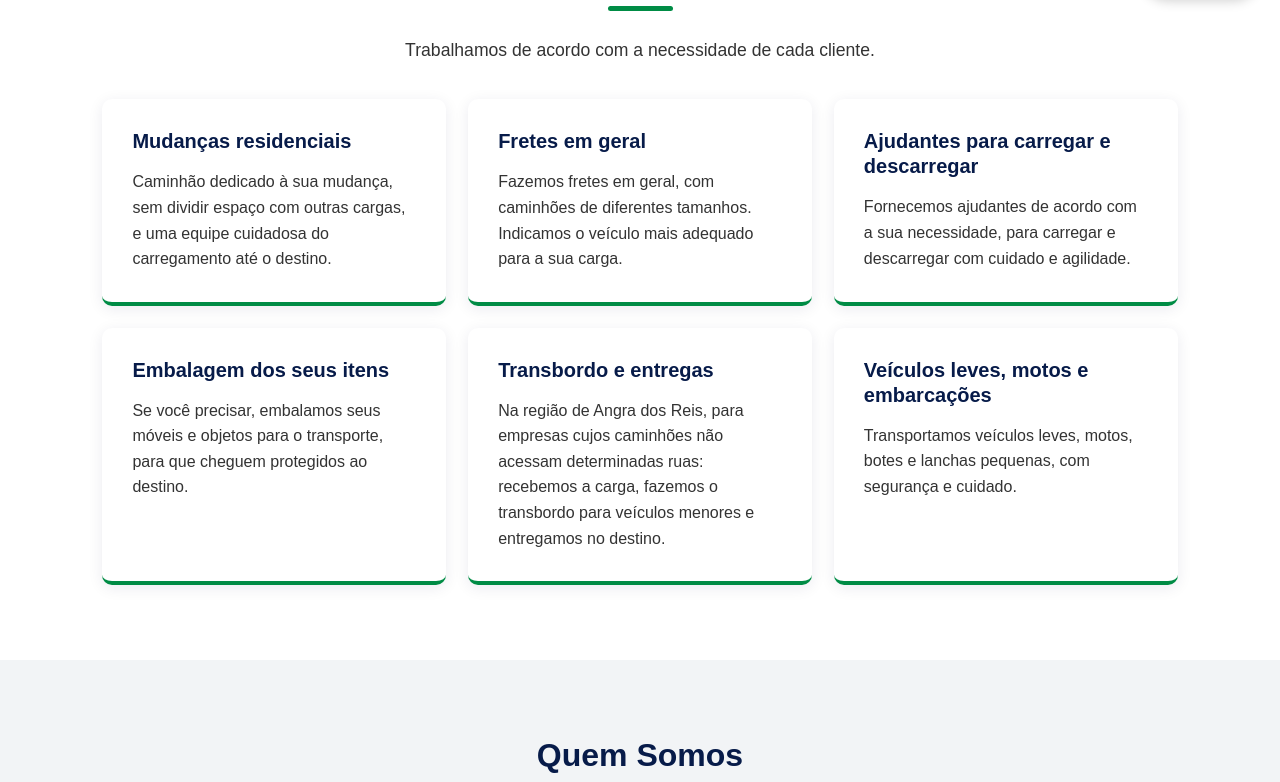
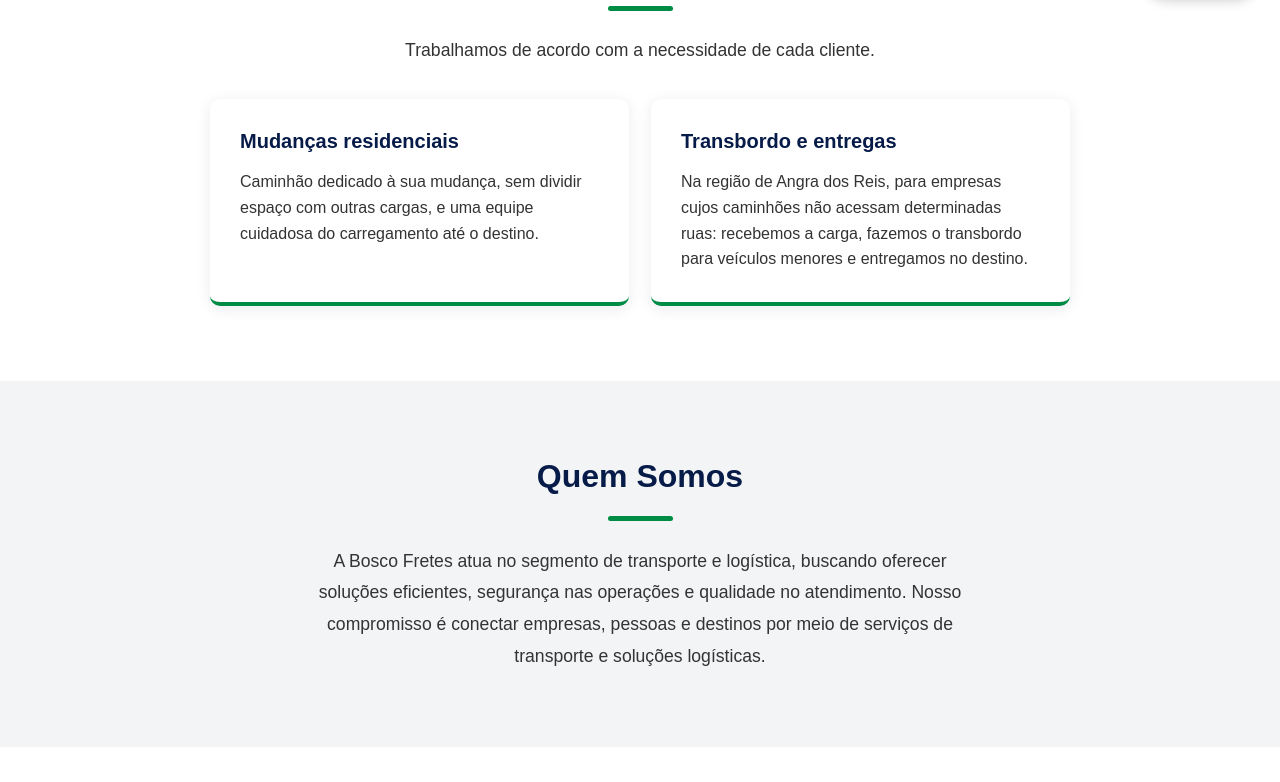
Before and after one commit to ReynaldSteffane/Site-Bosco-Fretes, a plain HTML site: page index.html in a window 1280 px wide. Shown: the part 782-1564 px from the top of the page. Drawn offline with Linux system fonts and the light colour scheme.

Commit message:
Servicos: mantem apenas Mudancas residenciais e Transbordo e entregas (previa)
Co-Authored-By: Claude Sonnet 5.5 <noreply@anthropic.com>
Claude-Session: https://claude.ai/code/session_01Hdw4akmy8yeKLmcYHBABE1

```diff
--- a/estilo.css
+++ b/estilo.css
@@ -218,9 +218,9 @@ section h2 {
 
 .servicos-grid {
     display: grid;
-    grid-template-columns: repeat(3, 1fr);
+    grid-template-columns: repeat(2, 1fr);
     gap: 22px;
-    max-width: 1100px;
+    max-width: 860px;
     margin: 35px auto 0;
 }
 
--- a/index.html
+++ b/index.html
@@ -91,38 +91,9 @@
         </div>
 
         <div class="card">
-            <h3>Fretes em geral</h3>
-            <p>
-                Fazemos fretes em geral, com caminhões de diferentes
-                tamanhos. Indicamos o veículo mais adequado para a sua carga.
-            </p>
-        </div>
-
-        <div class="card">
-            <h3>Ajudantes para carregar e descarregar</h3>
-            <p>
-                Fornecemos ajudantes de acordo com a sua necessidade, para carregar e descarregar com cuidado e agilidade.
-            </p>
-        </div>
-
-        <div class="card">
-            <h3>Embalagem dos seus itens</h3>
-            <p>
-                Se você precisar, embalamos seus móveis e objetos para o transporte, para que cheguem protegidos ao destino.
-            </p>
-        </div>
-
-        <div class="card">
             <h3>Transbordo e entregas</h3>
             <p>
                 Na região de Angra dos Reis, para empresas cujos caminhões não acessam determinadas ruas: recebemos a carga, fazemos o transbordo para veículos menores e entregamos no destino.
-            </p>
-        </div>
-
-        <div class="card">
-            <h3>Veículos leves, motos e embarcações</h3>
-            <p>
-                Transportamos veículos leves, motos, botes e lanchas pequenas, com segurança e cuidado.
             </p>
         </div>
 
```
